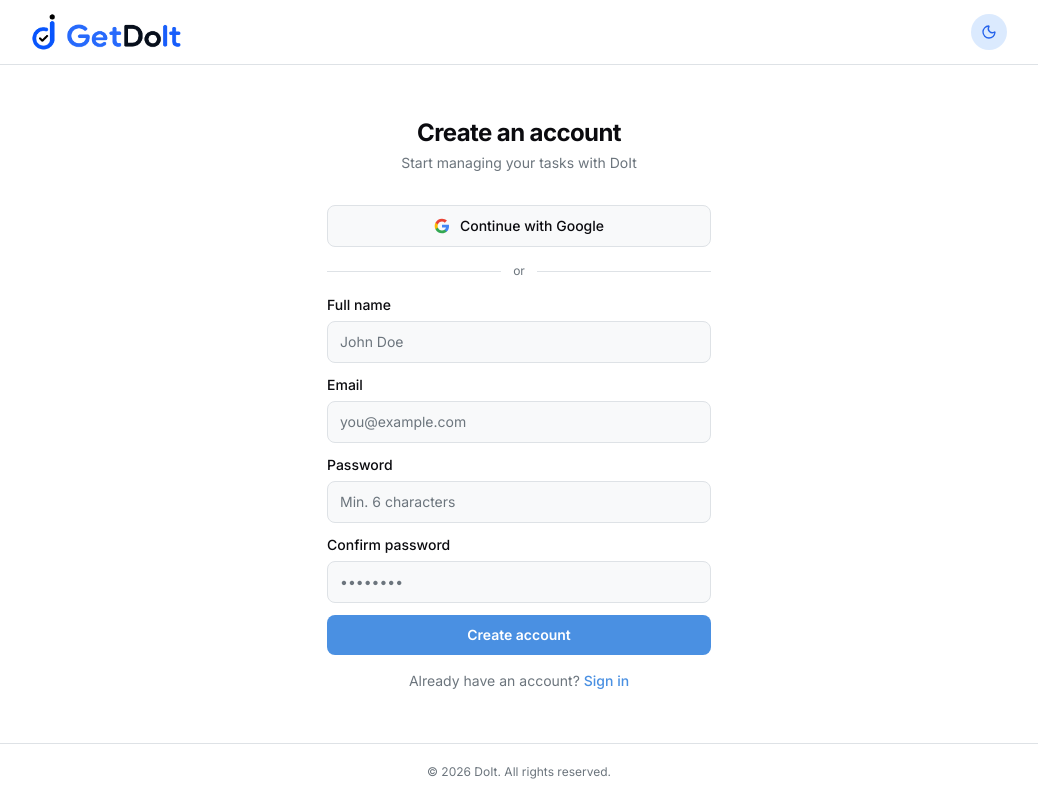
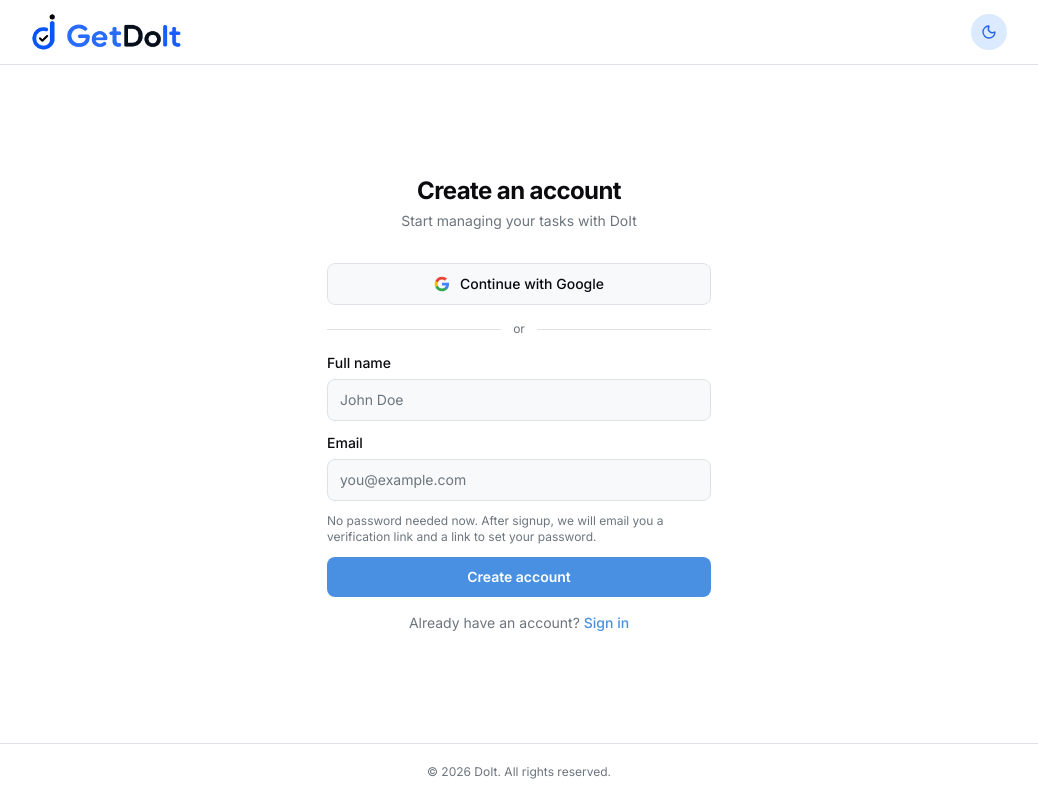
Before and after one commit to Saheli-M01/doIt_frontend, a Next.js app: page /auth/signup in a window 1280 px wide. Shown: the whole page, without its empty margins (121-1159 px from the left). Built offline with nearby package versions, Linux system fonts and the light colour scheme.

Commit message:
Checking auth

```diff
--- a/app/auth/signup/page.tsx
+++ b/app/auth/signup/page.tsx
@@ -9,6 +9,7 @@ import Link from "next/link";
 import {
   createUserWithEmailAndPassword,
   sendEmailVerification,
+  sendPasswordResetEmail,
   signInWithPopup,
   updateProfile,
 } from "firebase/auth";
@@ -47,7 +48,7 @@ export default function SignupPage() {
   const [error, setError] = useState("");
   const [emailSent, setEmailSent] = useState(false);
   const { user, setUser, isLoading } = useUser();
-  const [form, setForm] = useState({ name: "", email: "", password: "", confirm: "" });
+  const [form, setForm] = useState({ name: "", email: "" });
 
   useEffect(() => {
     if (!isLoading && user) router.push("/dashboard");
@@ -65,22 +66,17 @@ export default function SignupPage() {
 
   const handleSignup = async () => {
     setError("");
-    if (!form.name || !form.email || !form.password || !form.confirm) {
+    if (!form.name || !form.email) {
       setError("Please fill in all fields.");
-      return;
-    }
-    if (form.password !== form.confirm) {
-      setError("Passwords do not match.");
-      return;
-    }
-    if (form.password.length < 6) {
-      setError("Password must be at least 6 characters.");
       return;
     }
 
     setLoading(true);
     try {
-      const res = await createUserWithEmailAndPassword(auth, form.email, form.password);
+      // Temporary credential is used only to bootstrap Firebase user creation.
+      // User will set their real password from the email link.
+      const temporaryPassword = `Tmp#${crypto.randomUUID()}`;
+      const res = await createUserWithEmailAndPassword(auth, form.email, temporaryPassword);
 
       // Set display name
       await updateProfile(res.user, { displayName: form.name });
@@ -93,13 +89,13 @@ export default function SignupPage() {
         body: JSON.stringify({
           name: form.name,
           email: form.email,
-          password: form.password,
           firebaseUid: res.user.uid,
         }),
       });
 
       // Send verification email
       await sendEmailVerification(res.user);
+      await sendPasswordResetEmail(auth, form.email);
 
       // Sign out — user must verify email before logging in
       await auth.signOut();
@@ -167,7 +163,7 @@ export default function SignupPage() {
               <p className="text-sm text-foreground-muted mb-6">
                 We sent a verification link to{" "}
                 <span className="text-foreground font-medium">{form.email}</span>.
-                Click the link in the email, then sign in.
+                Verify your email first, then use the password setup link in your inbox.
               </p>
               <Link
                 href="/auth/login"
@@ -238,38 +234,9 @@ export default function SignupPage() {
                   />
                 </div>
 
-                {/* Password */}
-                <div className="flex flex-col gap-1.5">
-                  <label className="text-sm font-medium" htmlFor="password">Password</label>
-                  <input
-                    id="password"
-                    type="password"
-                    placeholder="Min. 6 characters"
-                    value={form.password}
-                    onChange={(e) => setForm({ ...form, password: e.target.value })}
-                    className="w-full px-3 py-2.5 rounded-lg border border-border bg-surface
-                               text-foreground placeholder:text-foreground-muted text-sm
-                               focus:outline-none focus:ring-2 focus:ring-primary/50 focus:border-primary
-                               transition-colors duration-150"
-                  />
-                </div>
-
-                {/* Confirm */}
-                <div className="flex flex-col gap-1.5">
-                  <label className="text-sm font-medium" htmlFor="confirm">Confirm password</label>
-                  <input
-                    id="confirm"
-                    type="password"
-                    placeholder="••••••••"
-                    value={form.confirm}
-                    onChange={(e) => setForm({ ...form, confirm: e.target.value })}
-                    onKeyDown={(e) => e.key === "Enter" && handleSignup()}
-                    className="w-full px-3 py-2.5 rounded-lg border border-border bg-surface
-                               text-foreground placeholder:text-foreground-muted text-sm
-                               focus:outline-none focus:ring-2 focus:ring-primary/50 focus:border-primary
-                               transition-colors duration-150"
-                  />
-                </div>
+                <p className="text-xs text-foreground-muted">
+                  No password needed now. After signup, we will email you a verification link and a link to set your password.
+                </p>
 
                 {/* Error */}
                 {error && (
--- a/app/verify-email/page.tsx
+++ b/app/verify-email/page.tsx
@@ -67,15 +67,24 @@ export default function VerifyEmailPage() {
               </div>
               <h1 className="text-xl font-bold mb-2">Email verified!</h1>
               <p className="text-sm text-foreground-muted mb-6">
-                Your email has been verified. You can now sign in.
+                Your email is verified. If you have not set a password yet, use the password setup link sent to your inbox.
               </p>
+              <div className="flex flex-col gap-3">
                 <Link
-                href="/auth/login"
+                  href="/auth/forgot-password"
                   className="inline-block px-6 py-2.5 rounded-lg bg-primary hover:bg-primary-dark
                              text-white text-sm font-semibold transition-colors duration-200"
                 >
+                  Set password
+                </Link>
+                <Link
+                  href="/auth/login"
+                  className="inline-block px-6 py-2.5 rounded-lg border border-border bg-surface hover:bg-muted
+                             text-foreground text-sm font-semibold transition-colors duration-200"
+                >
                   Sign in
                 </Link>
+              </div>
             </>
           )}
 
--- a/middleware.ts
+++ b/middleware.ts
@@ -4,7 +4,7 @@ import type { NextRequest } from "next/server";
 export function middleware(request: NextRequest) {
   // Hardcoded to true so it instantly works in your deployment.
   // You can change this to false when you're done, or use the environment variable process.env.NEXT_PUBLIC_MAINTENANCE_MODE === "true"
-  const isMaintenanceMode = true;
+  const isMaintenanceMode = false;
 
   // Get the path the user is trying to access
   const path = request.nextUrl.pathname;
```
Lines whose indentation alone changed are shown as unchanged.
